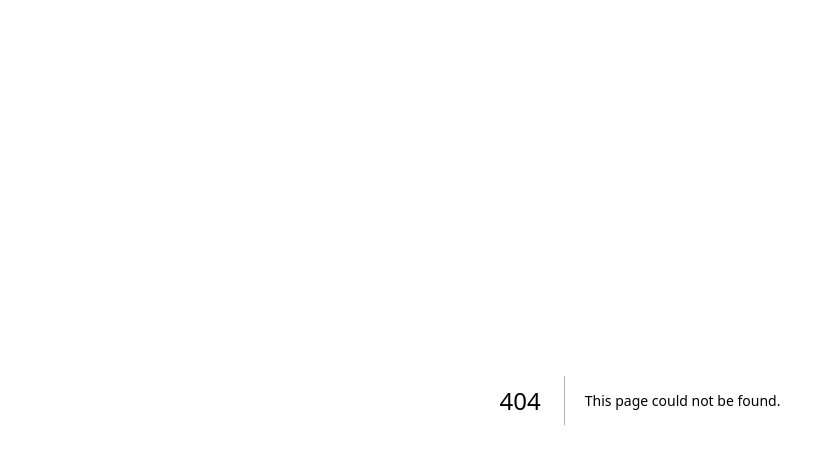
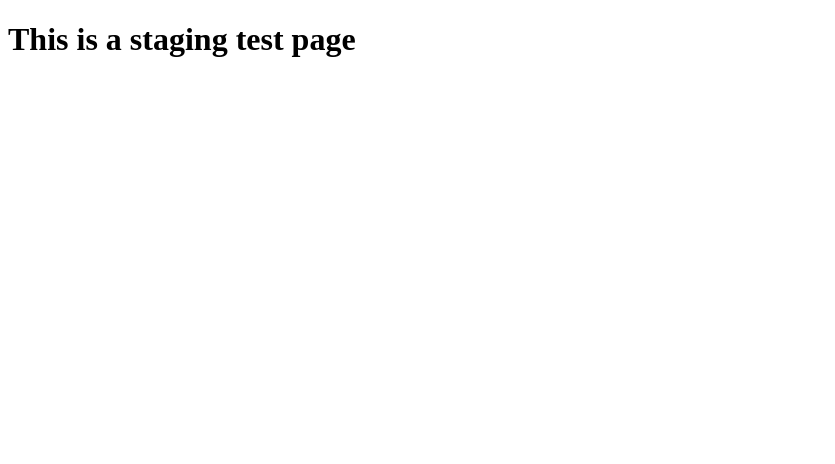
Before and after one commit to KatrinaFinney/vivea-health, a Next.js app: page /staging-test in a window 1280 px wide. Before the commit this address had no page. Shown: the top 464 px of the page, without its empty margins (0-835 px from the left). Built offline with nearby package versions, Linux system fonts and the light colour scheme.

Commit message:
Added staging test page

```diff
--- /dev/null
+++ b/pages/staging-test.js
@@ -0,0 +1,3 @@
+export default function StagingTest() {
+  return <h1>This is a staging test page</h1>;
+}
```
